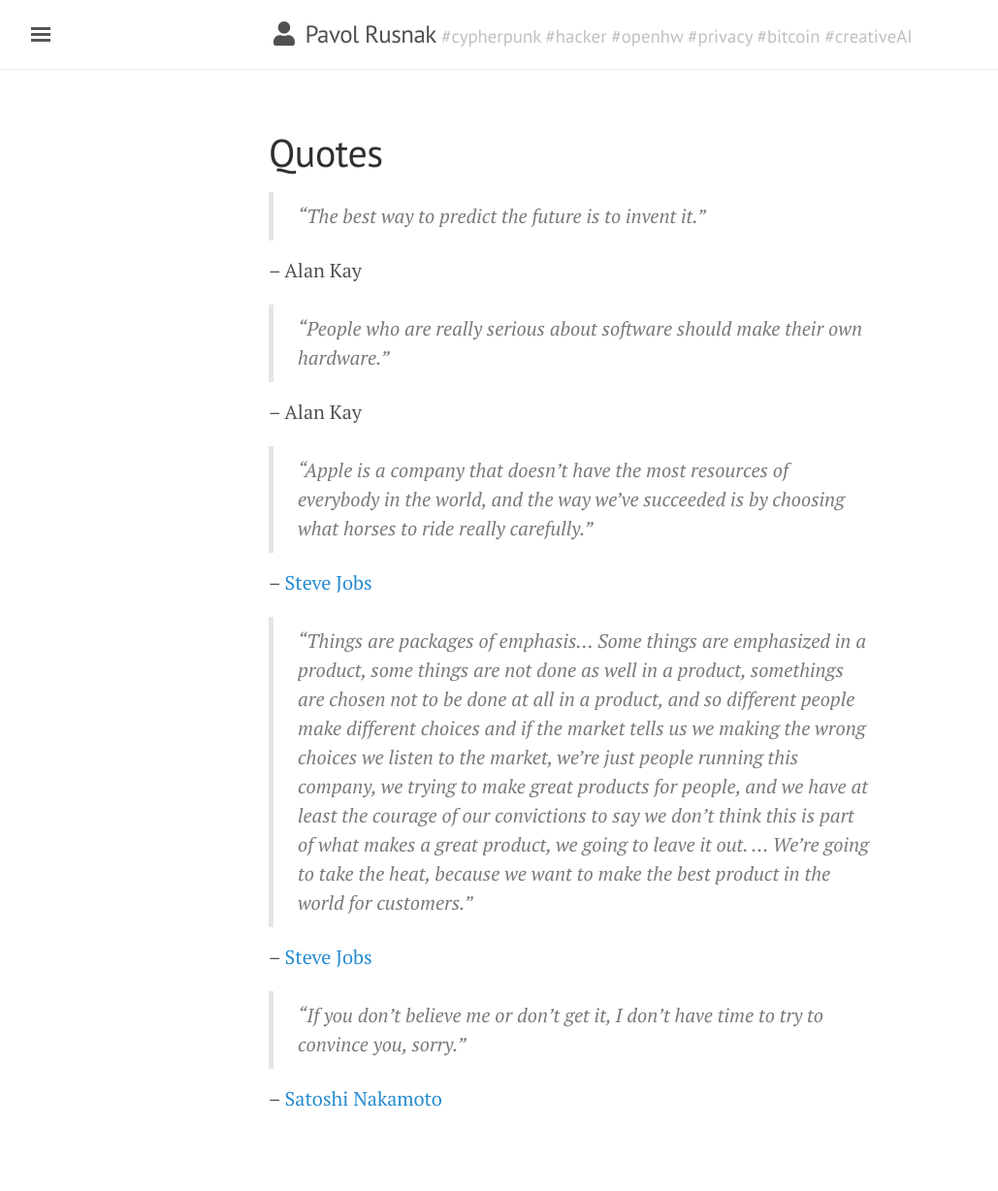
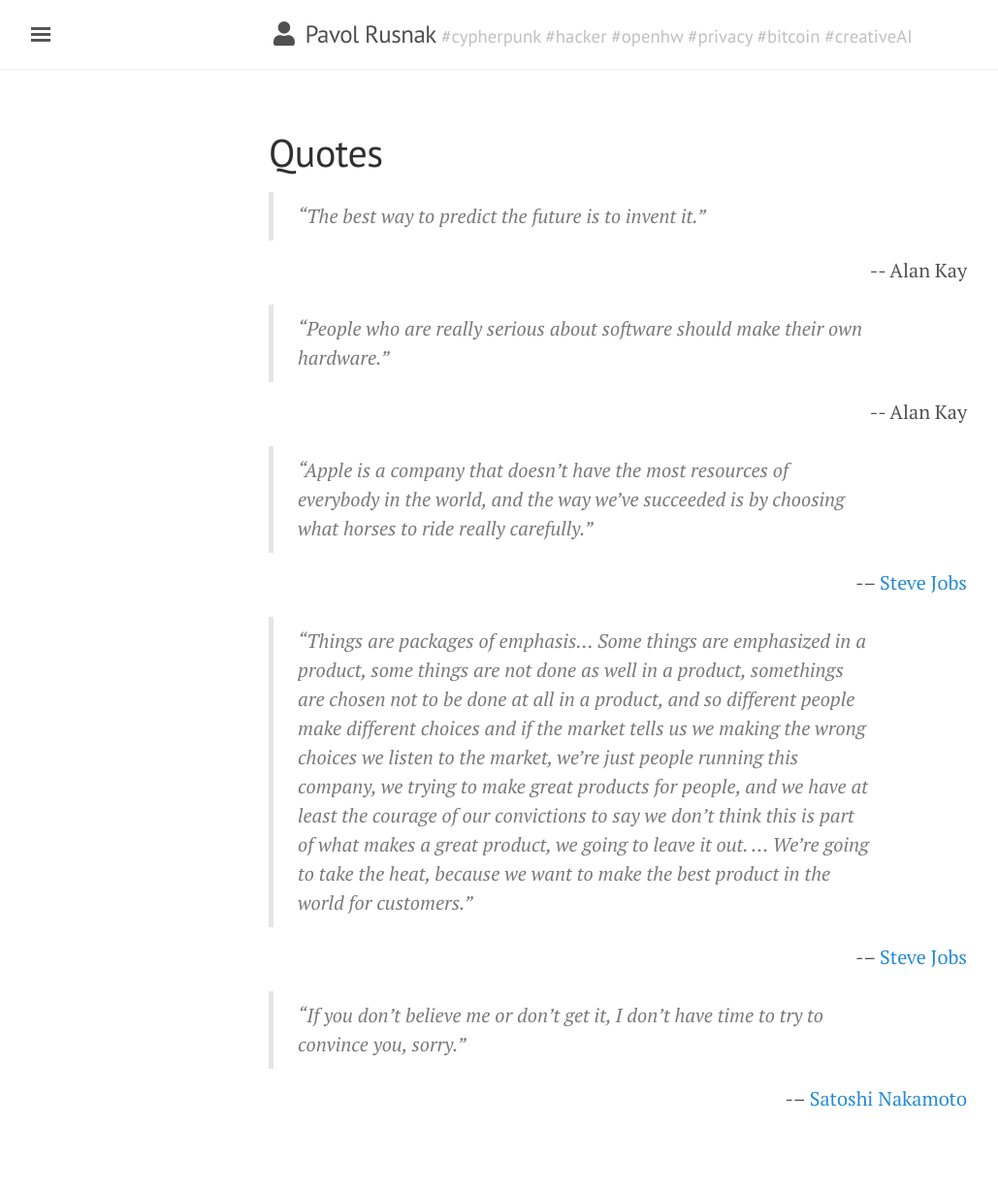
Before and after one commit to prusnak/rusnak.io, a Jekyll site: the page built from quotes.md, in a window 1280 px wide. Shown: the whole page at 97% size, without its empty margins (3-1032 px from the left). Built offline with Jekyll 4.4.1, drawn with Linux system fonts in a browser that asks for light colours; nearby versions of some CDN libraries.

Commit message:
update quotes

```diff
--- a/quotes.md
+++ b/quotes.md
@@ -5,20 +5,20 @@
 
 > "The best way to predict the future is to invent it."
 
--- Alan Kay
+<p style="text-align: right">-- Alan Kay</p>
 
 > "People who are really serious about software should make their own hardware."
 
--- Alan Kay
+<p style="text-align: right">-- Alan Kay</p>
 
 > "Apple is a company that doesn’t have the most resources of everybody in the world, and the way we’ve succeeded is by choosing what horses to ride really carefully."
 
--- [Steve Jobs](https://www.youtube.com/watch?v=i5f8bqYYwps)
+<p style="text-align: right">-– <a href="https://www.youtube.com/watch?v=i5f8bqYYwps">Steve Jobs</a></p>
 
 > "Things are packages of emphasis... Some things are emphasized in a product, some things are not done as well in a product, somethings are chosen not to be done at all in a product, and so different people make different choices and if the market tells us we making the wrong choices we listen to the market, we’re just people running this company, we trying to make great products for people, and we have at least the courage of our convictions to say we don’t think this is part of what makes a great product, we going to leave it out. ... We’re going to take the heat, because we want to make the best product in the world for customers."
 
--- [Steve Jobs](https://www.youtube.com/watch?v=i5f8bqYYwps)
+<p style="text-align: right">-– <a href="https://www.youtube.com/watch?v=i5f8bqYYwps">Steve Jobs</a></p>
 
 > "If you don't believe me or don't get it, I don't have time to try to convince you, sorry."
 
--- [Satoshi Nakamoto](https://bitcointalk.org/index.php?topic=532.msg6306#msg6306)
+<p style="text-align: right">-– <a href="https://bitcointalk.org/index.php?topic=532.msg6306#msg6306">Satoshi Nakamoto</a></p>
```
